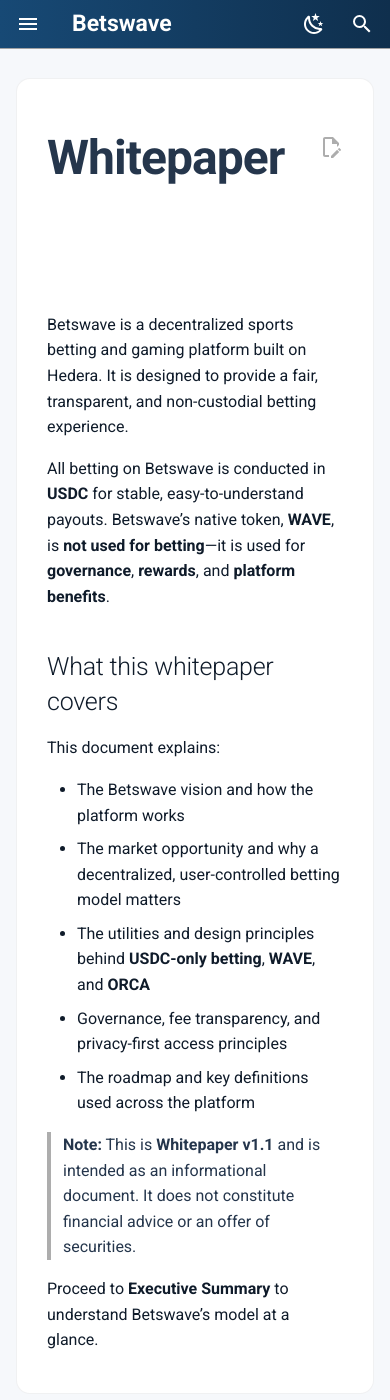
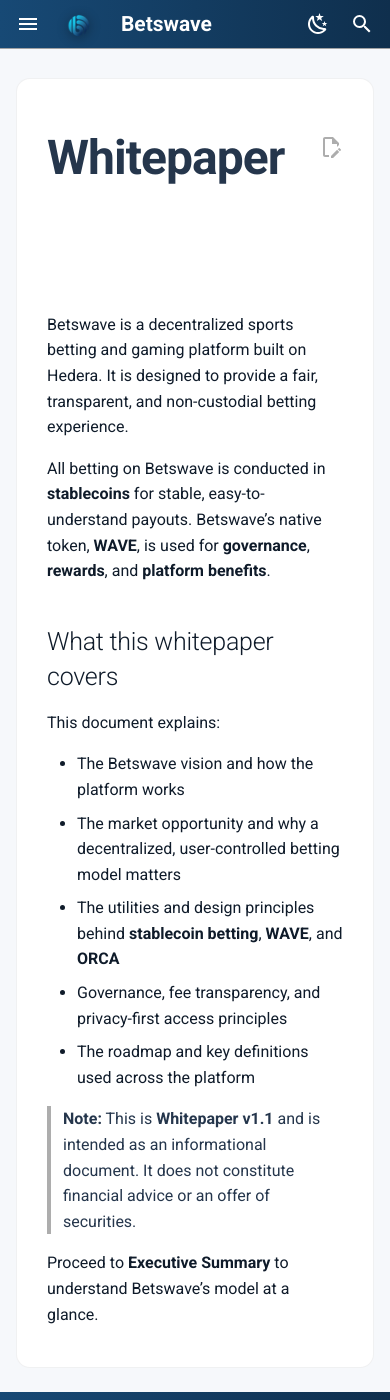
Before and after one commit to betswave/whitepaper, an MkDocs documentation site: the page built from docs/index.md, in a window 390 px wide and 1400 px high. Built offline with MkDocs 1.6.1 and Material for MkDocs 9.7.7, drawn with Linux system fonts in a browser that asks for light colours; comment, search, counter and statistics services are not loaded.

Commit message:
logo placement on the mobile header.

```diff
--- a/docs/index.md
+++ b/docs/index.md
@@ -6,7 +6,7 @@ icon: material/home
 
 Betswave is a decentralized sports betting and gaming platform built on Hedera. It is designed to provide a fair, transparent, and non-custodial betting experience.
 
-All betting on Betswave is conducted in **USDC** for stable, easy-to-understand payouts. Betswave’s native token, **WAVE**, is **not used for betting**—it is used for **governance**, **rewards**, and **platform benefits**.
+All betting on Betswave is conducted in **stablecoins** for stable, easy-to-understand payouts. Betswave’s native token, **WAVE**, is used for **governance**, **rewards**, and **platform benefits**.
 
 ## What this whitepaper covers
 
@@ -14,7 +14,7 @@ This document explains:
 
 - The Betswave vision and how the platform works
 - The market opportunity and why a decentralized, user-controlled betting model matters
-- The utilities and design principles behind **USDC-only betting**, **WAVE**, and **ORCA**
+- The utilities and design principles behind **stablecoin betting**, **WAVE**, and **ORCA**
 - Governance, fee transparency, and privacy-first access principles
 - The roadmap and key definitions used across the platform
 
--- a/docs/stylesheets/extra.css
+++ b/docs/stylesheets/extra.css
@@ -76,6 +76,50 @@
 .md-header__ellipsis {
   margin-left: 0;
   padding-left: 0;
+}
+
+@media screen and (max-width: 40em) {
+  .md-header__inner {
+    display: flex;
+    align-items: center;
+  }
+
+  .md-header__button.md-icon[for="__drawer"] {
+    order: 1;
+  }
+
+  .md-header__button.md-icon[for="__search"] {
+    order: 5;
+    margin-left: auto;
+  }
+
+  .md-header__button.md-logo {
+    order: 2;
+    display: inline-flex !important;
+    align-items: center;
+    margin-left: 6px;
+  }
+
+  .md-header__button.md-logo img,
+  .md-header__button.md-logo svg {
+    height: 2rem;
+  }
+
+  .md-header__title {
+    order: 3;
+    font-size: 1.05rem;
+  }
+
+  .md-header__option,
+  .md-header__source {
+    order: 4;
+    margin-left: auto;
+  }
+
+  .md-search {
+    order: 4;
+    margin-left: auto;
+  }
 }
 
 /* Stronger document title */
```
